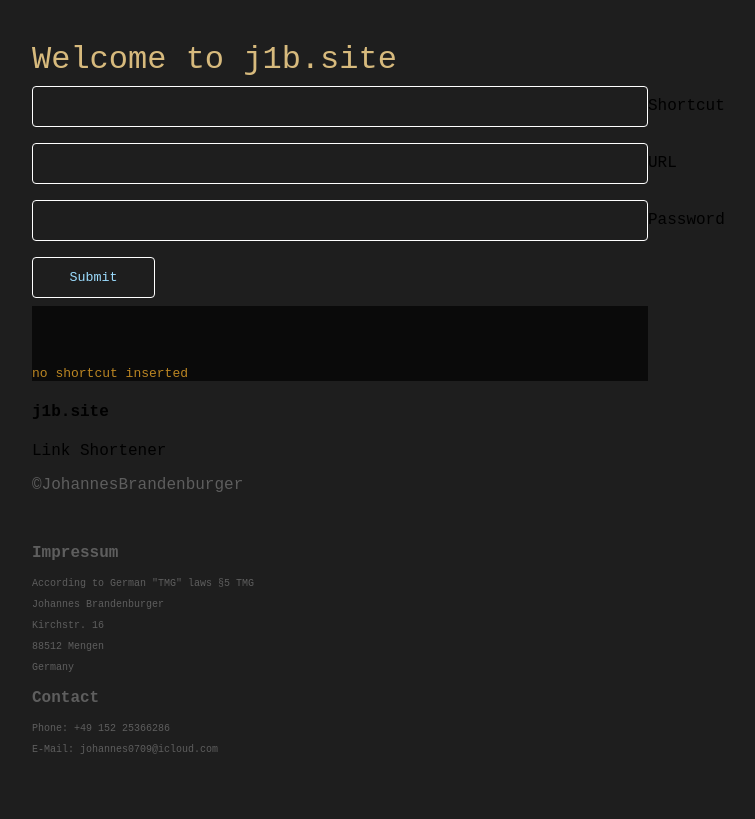
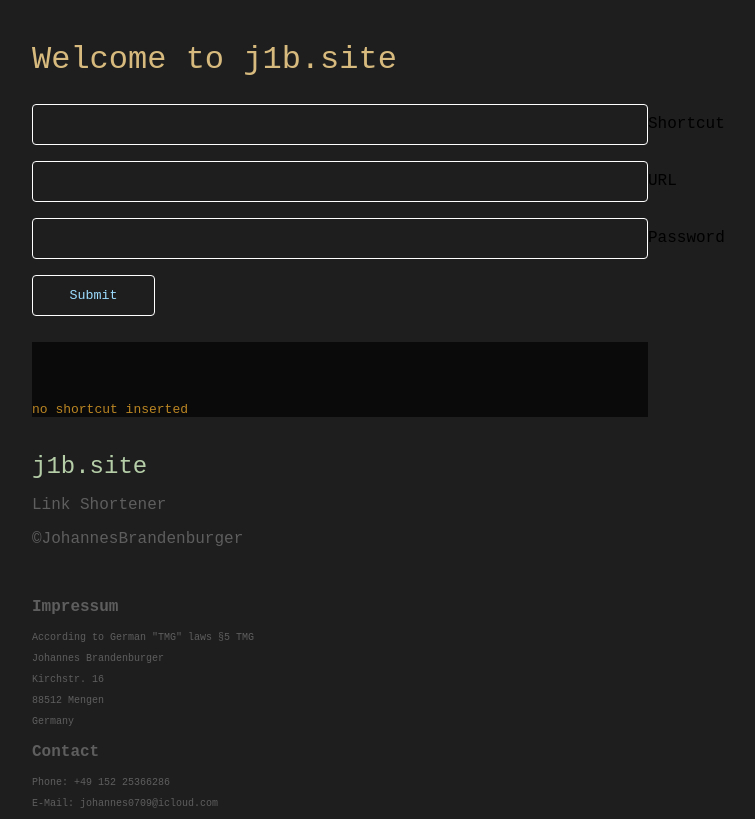
Before and after one commit to johannesbrandenburger/urlShortener, a Next.js app in the folder j1bsite/: page / in a window 1280 px wide. Shown: the whole page, without its empty margins (8-763 px from the left). Built offline with nearby package versions, Linux system fonts and the light colour scheme.

Commit message:
updated header

```diff
--- a/j1bsite/pages/index.js
+++ b/j1bsite/pages/index.js
@@ -115,7 +115,7 @@ export default class Home extends React.Component {
   render() {
     const headerText = "Welcome to j1b.site";
     if (this.state.isShortcutInserted && !this.state.isShortcutFound) {
-      headerText = "Shortcut "+ this.state.currentShortcut +"not found";
+      headerText = "Shortcut " + this.state.currentShortcut + " not found";
     } else if (this.state.isShortcutFound) {
       headerText = "Redirecting... ";
     }
@@ -123,10 +123,10 @@ export default class Home extends React.Component {
     return (
       <div>
 
-        <div id="header">
-          <h1 className="h1">{headerText}</h1>
-        </div>
-
+      <div id="header">
+        <h1 className="h1">{headerText}</h1>
+      </div>
+      <br/>
       <form onSubmit={(event) => {this.submitNewShortcut(event)}}>
         <div className="form-group">
           <input className="inputC" id="shortcut" name="shortcut" type="text" required />
@@ -142,16 +142,17 @@ export default class Home extends React.Component {
         </div>
         <button className="buttonC" type="submit">Submit</button>
       </form>
-
+      <br/>
       <div id="terminal">
         <Terminal currentLog={this.state.currentLog} lines={5}> </Terminal>
       </div>
 
-
+<br/>
+<br/>
         <div>
-            <h4>j1b.site</h4>
+            <h4 className="h4">j1b.site</h4>
             <div>
-                <p>Link Shortener </p>
+                <p className="grey">Link Shortener </p>
                 <p className="grey">©JohannesBrandenburger</p>
             </div>
             <br/>
```
